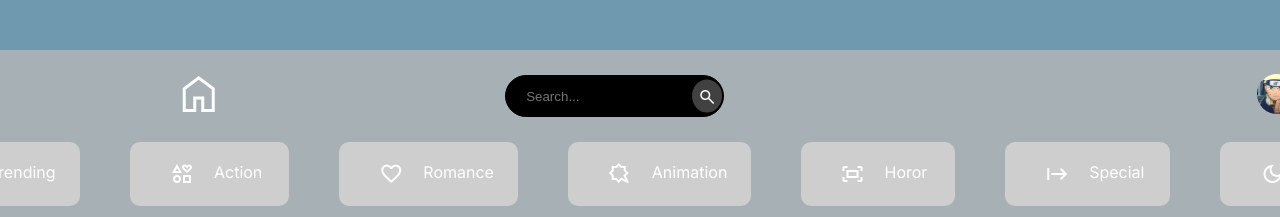
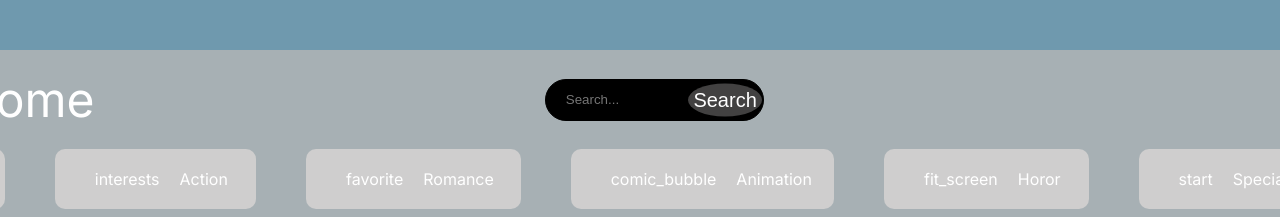
Before and after one commit to vangelis191/movies, a Next.js app: page / in a window 1280 px wide. Shown: the top 217 px of the page. Built offline with nearby package versions, Linux system fonts and the light colour scheme; no server answers.

Commit message:
fixing hydration new

```diff
--- a/src/app/page.tsx
+++ b/src/app/page.tsx
@@ -5,7 +5,7 @@ import DashboardPage from "./pages/dashboard/page";
 export default function Home() {
   return (
    <>
-    <link rel="stylesheet" href="https://fonts.googleapis.com/css2?family=Material+Symbols+Outlined:opsz,wght,FILL,GRAD@20..48,100..700,0..1,-50..200" />
+    {/* <link rel="stylesheet" href="https://fonts.googleapis.com/css2?family=Material+Symbols+Outlined:opsz,wght,FILL,GRAD@20..48,100..700,0..1,-50..200" /> */}
     <main className={styles.main}>
       <DashboardPage />
     </main>
--- a/src/app/pages/dashboard/movie-details/[movieId]/page.tsx
+++ b/src/app/pages/dashboard/movie-details/[movieId]/page.tsx
@@ -153,7 +153,7 @@ const MovieDetail = ({ params }: { params: { movieId: String } }) => {
 
   return (
     <MovieDetailStyle>
-      <link rel="stylesheet" href="https://fonts.googleapis.com/css2?family=Material+Symbols+Outlined:opsz,wght,FILL,GRAD@20..48,100..700,0..1,-50..200" />
+      {/* <link rel="stylesheet" href="https://fonts.googleapis.com/css2?family=Material+Symbols+Outlined:opsz,wght,FILL,GRAD@20..48,100..700,0..1,-50..200" /> */}
       <div className="card-wrapper">
         <Link href="/">
           <div className="logo-wrapper">
```
